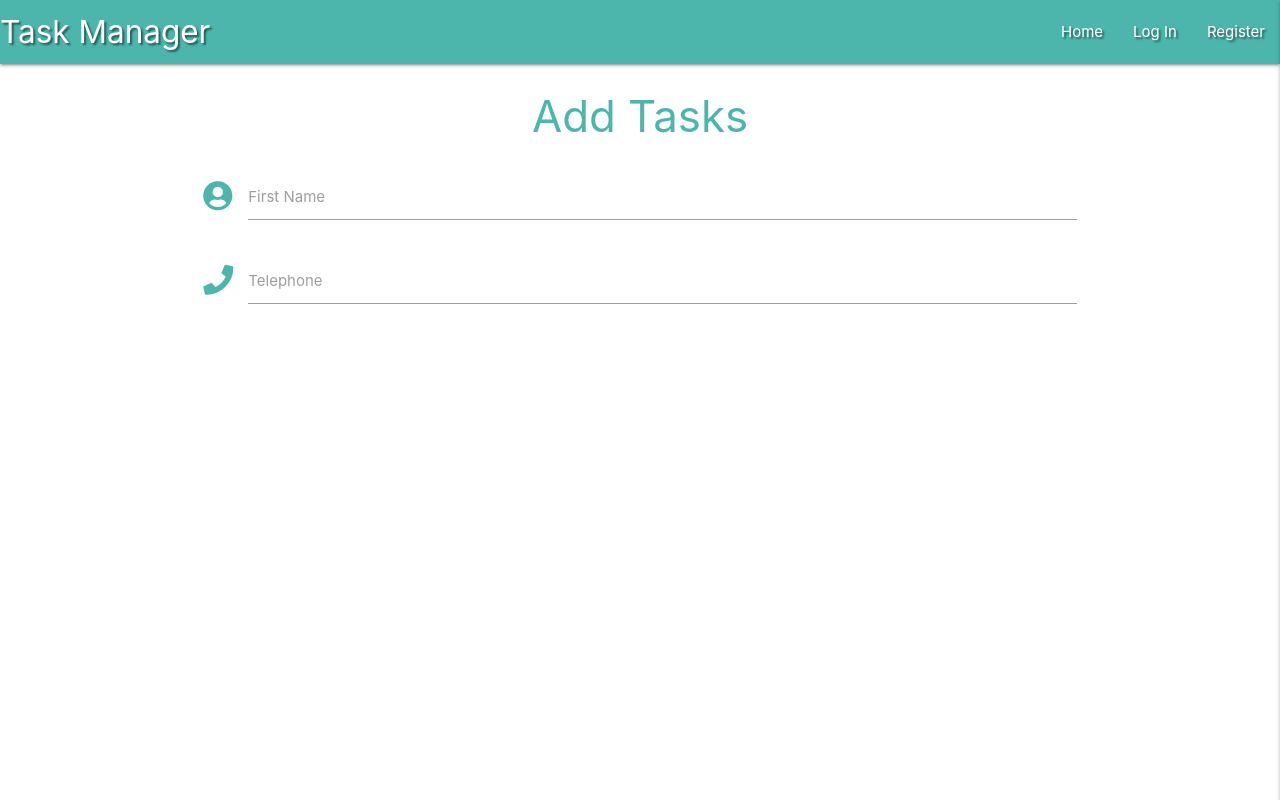
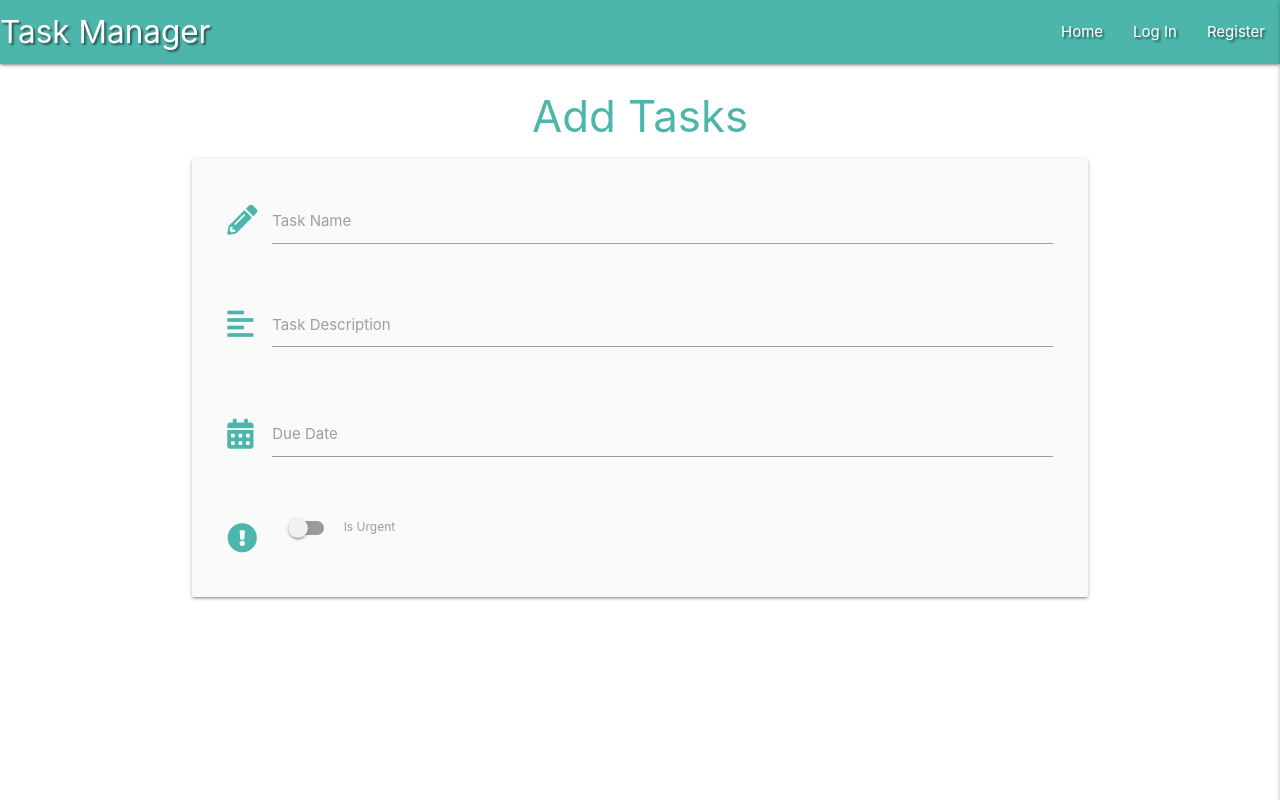
Before and after one commit to natalie-kate/task_manager, a Flask app: page /add_task in a window 1280 px wide. Run offline with Flask 2, Linux system fonts and the light colour scheme; some libraries are stand-ins or nearby versions.

Commit message:
Added in more input fields, classes and attributes

```diff
--- a/templates/add_task.html
+++ b/templates/add_task.html
@@ -2,19 +2,43 @@
 {% block content %}
 
    <h3 class="teal-text text-lighten-2 center-align">Add Tasks</h3>
-   <div class="row">
+   <div class="row card-panel grey lighten-5">
     <form class="col s12" method="POST" action="">
       <div class="row">
         <div class="input-field col s12">
-          <i class="fas fa-user-circle prefix teal-text text-lighten-2"></i>
-          <input id="icon_prefix" type="text" class="validate">
-          <label for="icon_prefix">First Name</label>
+          <i class="fas fa-pencil-alt prefix teal-text text-lighten-2"></i>
+          <input id="task_name" name="task_name" min-length="5" max-length="50" type="text"
+           class="validate" required>
+          <label for="task_name">Task Name</label>
         </div>
+      </div>
+      <div class="row">
         <div class="input-field col s12">
-            <i class="fas fa-phone prefix teal-text text-lighten-2"></i>
-          <input id="icon_telephone" type="tel" class="validate">
-          <label for="icon_telephone">Telephone</label>
+            <i class="fas fa-align-left prefix teal-text text-lighten-2"></i>
+            <textarea id="task_description" name="task_description" min-length="5"
+            max-length="200" class="materialize-textarea" required></textarea>
+            <label for="task_description">Task Description</label>
         </div>
+      </div>
+      <div class="row">
+        <div class="input-field col s12">
+          <i class="fas fa-calendar-alt prefix teal-text text-lighten-2"></i>
+          <input id="due_date" name="due_date" type="text"
+           class="datepicker validate" required>
+          <label for="due_date">Due Date</label>
+        </div>
+      </div>
+      <div class="row">
+          <div class="input-field col s12">
+              <div class="switch">
+                  <i class="fas fa-exclamation-circle prefix teal-text text-lighten-2"></i>
+                <label for="is_urgent">
+                    <input id="is_urgent" type="checkbox" name="is_urgent">
+                    <span class="lever"></span>
+                    Is Urgent
+                </label>
+              </div>
+          </div>
       </div>
     </form>
   </div>
```
